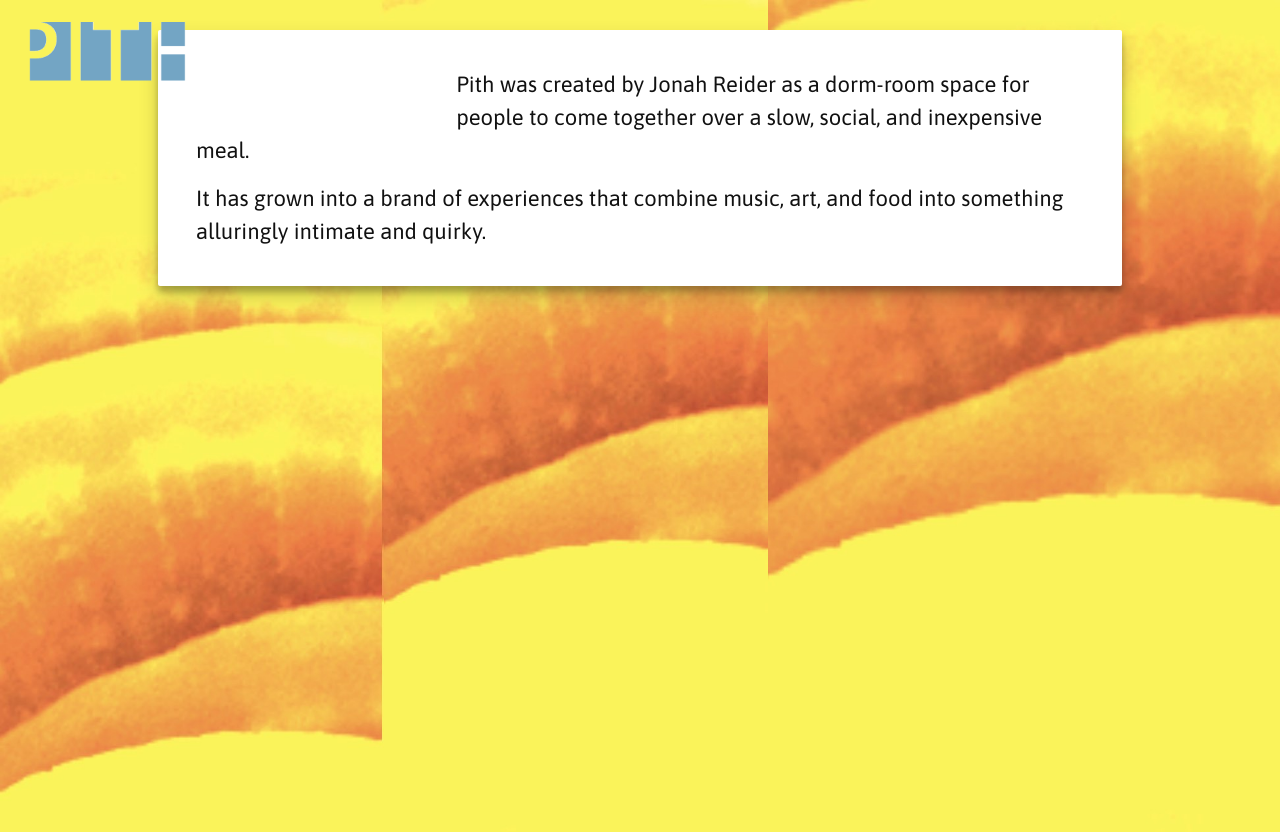
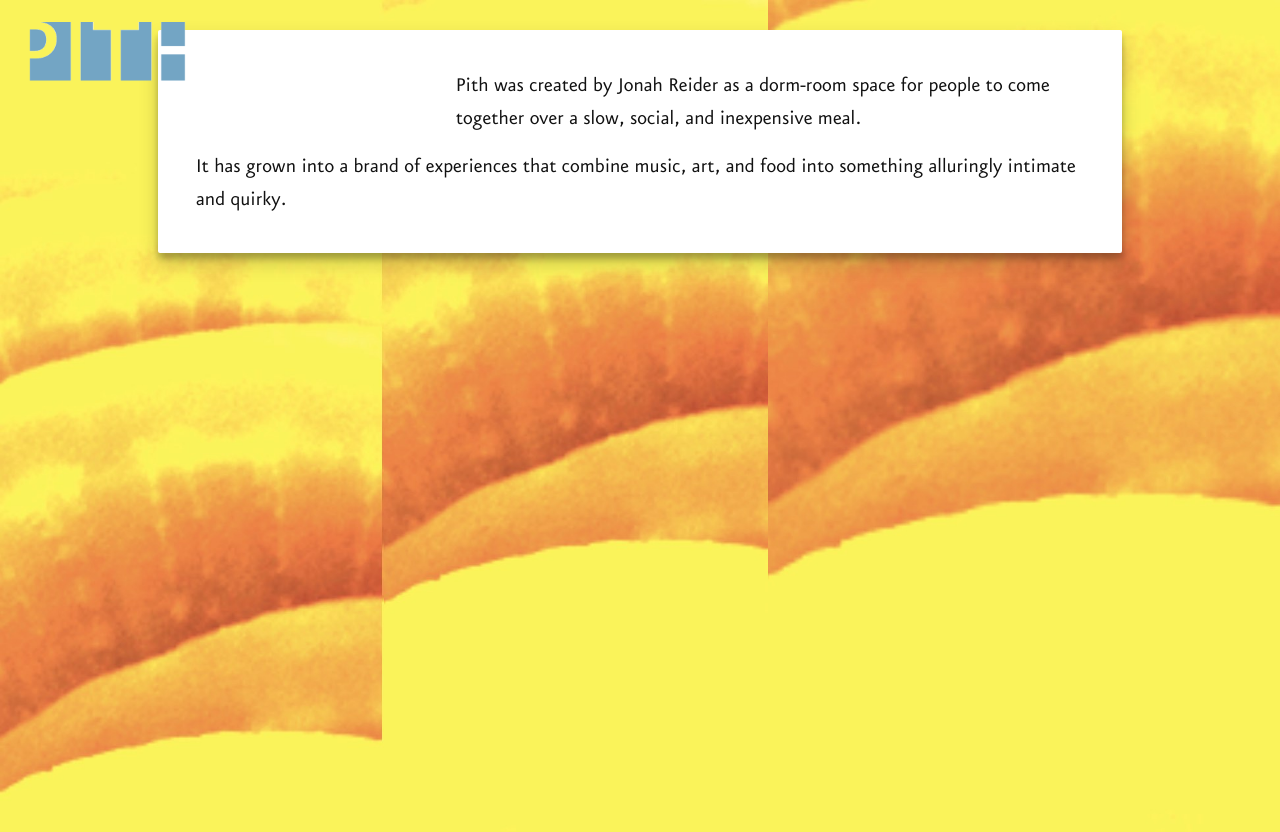
Before and after one commit to zoe-pith/pith-site, a Jekyll site: the page built from about.md, in a window 1280 px wide. Shown: the top 832 px of the page. Built offline with Jekyll 4.4.1, drawn with Linux system fonts in a browser that asks for light colours.

Commit message:
they wanted eureka sans

```diff
--- a/_includes/head.html
+++ b/_includes/head.html
@@ -6,7 +6,6 @@
   <title>{% if page.title %}{{ page.title }}{% else %}{{ site.title }}{% endif %}</title>
   <meta name="description" content="{% if page.excerpt %}{{ page.excerpt | strip_html | strip_newlines | truncate: 160 }}{% else %}{{ site.description }}{% endif %}">
 
-  <link rel="stylesheet"  href="https://fonts.googleapis.com/css?family=Asap:400,400italic,700,700italic" type="text/css">
   <link rel="stylesheet" href="{{ "/css/main.css" | prepend: site.baseurl }}">
   <link rel="canonical" href="{{ page.url | replace:'index.html','' | prepend: site.baseurl | prepend: site.url }}">
   <link rel="alternate" type="application/rss+xml" title="{{ site.title }}" href="{{ "/feed.xml" | prepend: site.baseurl | prepend: site.url }}">
--- a/_includes/header.html
+++ b/_includes/header.html
@@ -7,7 +7,7 @@
   {% assign pages = site.pages | sort:"weight" %}
   {% for my_page in pages %}
     {% if my_page.title %}
-      <a class="page-link{% if my_page.url == page.url %} active-page-link {% endif %} page-link-{{ forloop.index }}" href="{{ my_page.url | prepend: site.baseurl }}">{{ my_page.title }}</a>
+      <a class="page-link{% if my_page.url == page.url %} active-page-link {% endif %} page-link-{{ forloop.index }}" href="{{ my_page.url | prepend: site.baseurl }}">{{ my_page.title | upcase }}</a>
     {% endif %}
   {% endfor %}
 </nav>
--- a/css/main.scss
+++ b/css/main.scss
@@ -3,10 +3,13 @@
 ---
 @charset "utf-8";
 
-
+@font-face {
+	font-family: eureka_sans;
+	src: url('../media/eureka_sans.ttf');
+}
 
 // Our variables
-$base-font-family: "Asap", "Helvetica Neue", Helvetica, Arial, sans-serif;
+$base-font-family: eureka_sans, "Helvetica Neue", Helvetica, Arial, sans-serif;
 $base-font-size:   16px;
 $base-font-weight: 400;
 $small-font-size:  $base-font-size * 0.875;
```
Also changed, not shown: media/eureka_sans.ttf (added).
